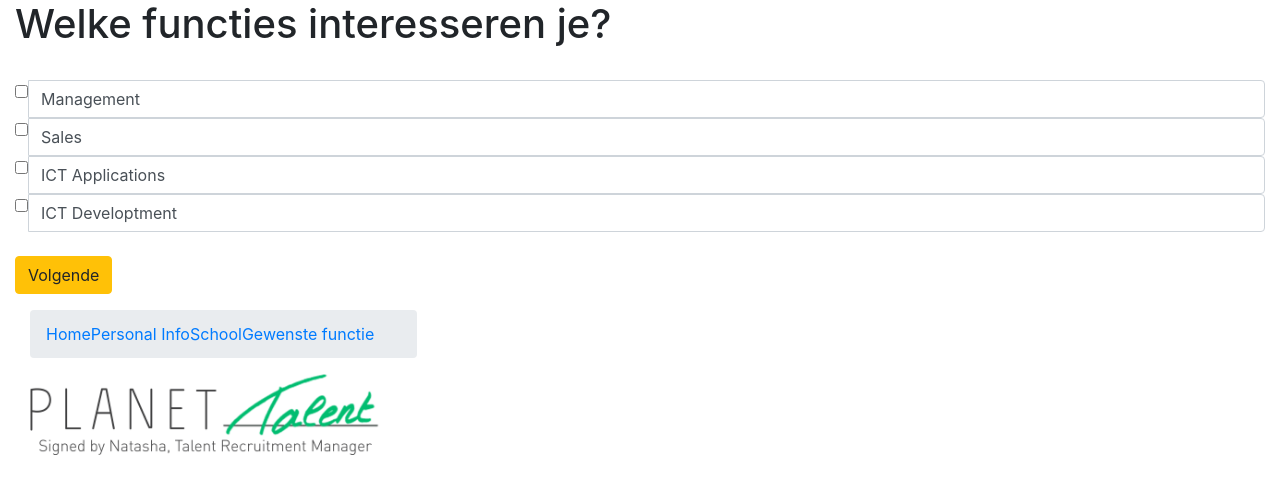
After one commit to Jan-PT/PT-Beurs-App, a CodeIgniter app: page /app_ci/index.php/beursapp/job in a window 1280 px wide. The commit adds this page. Shown: the top 494 px of the page. Run offline with CodeIgniter, Linux system fonts and the light colour scheme; some libraries are stand-ins or nearby versions.

Commit message:
Andere views toegevoegd, viewLoader gemaakt,...

```diff
--- a/app_ci/application/config/autoload.php
+++ b/app_ci/application/config/autoload.php
@@ -83,7 +83,7 @@ $autoload['drivers'] = array();
 |
 |	$autoload['helper'] = array('url', 'file');
 */
-$autoload['helper'] = array();
+$autoload['helper'] = array('url');
 
 /*
 | -------------------------------------------------------------------
--- a/app_ci/application/config/config.php
+++ b/app_ci/application/config/config.php
@@ -23,7 +23,7 @@ defined('BASEPATH') OR exit('No direct script access allowed');
 | a PHP script and you can easily do that on your own.
 |
 */
-$config['base_url'] = '';
+$config['base_url'] = 'http://127.0.0.1/app_ci/';
 
 /*
 |--------------------------------------------------------------------------
--- a/app_ci/application/controllers/Beursapp.php
+++ b/app_ci/application/controllers/Beursapp.php
@@ -20,9 +20,48 @@ class Beursapp extends CI_Controller {
 	 */
 	public function index()
 	{
-		$this->load->helper('url');
+		$this->home();
+	}
+
+	# View waarvan de studenten starten (moet nog aangepast worden)
+	public function home (){
+		$this->info();
+	}
+
+	# View met contact info van de student
+	public function info (){
+		$this->viewLoader('content/personal_info');
+	}
+
+	# View met de verschillende provincies
+	public function region (){
+		$this->viewLoader('content/region_selector');
+	}
+
+	# View met de scholen binnen de gekozen provincie
+	public function school(){
+		$this->viewLoader('content/school_selector');
+	}
+
+	# View met de mogelijke jobs
+	public function job(){
+		$this->viewLoader('content/job_selector');
+	}
+
+	# View met de type jobs (stage, vaste job)
+	public function type(){
+		$this->viewLoader('content/job_type');
+	}
+
+	# View met bedanking & melding succesvolle verwerking gegevens
+	public function processed(){
+		$this->viewLoader('content/data_processed');
+	}
+
+	public function viewLoader($content){
 		$this->load->view('templates/header');
-		$this->load->view('content/contact_info');
+		$this->load->view($content);
 		$this->load->view('templates/footer');
 	}
+
 }
--- /dev/null
+++ b/app_ci/application/views/content/data_processed.php
@@ -0,0 +1,6 @@
+<div id="header">
+    <h1>Hopelijk tot binnenkort!</h1>
+</div>
+<div class="panel-body">
+    <p>Bedankt. We hebben je gegevens successvol ontvangen en verwerkt. </p>
+</div>
--- /dev/null
+++ b/app_ci/application/views/content/job_selector.php
@@ -0,0 +1,36 @@
+<div id="header">
+	<h1>Welke functies interesseren je?</h1>
+</div>
+<div class="panel-body">
+	<div id="info" class="form-group">
+		<form>
+			<BR>
+			<div class="input-group">
+				<span class="input-group-addon">
+					<input type="checkbox" id="management" aria-label="...">
+				</span>
+				<label  class="form-control" aria-label="...">Management</label>
+			</div>
+			<div class="input-group">
+				<span class="input-group-addon">
+					<input type="checkbox" id="sales" aria-label="...">
+				</span>
+				<label  class="form-control" aria-label="...">Sales</label>
+			</div>
+			<div class="input-group">
+				<span class="input-group-addon">
+					<input type="checkbox" id="ict_applications" aria-label="...">
+				</span>
+				<label  class="form-control" aria-label="...">ICT Applications</label>
+			</div>
+			<div class="input-group">
+				<span class="input-group-addon">
+					<input type="checkbox" id="ict_development" aria-label="...">
+				</span>
+				<label  class="form-control" aria-label="...">ICT Developtment</label>
+			</div>
+			<BR>
+			<a href="<?php echo site_url('beursapp/type');?>" class="btn btn-warning">Volgende</a>
+		</form>
+	</div>
+</div>
--- a/app_ci/application/views/templates/footer.php
+++ b/app_ci/application/views/templates/footer.php
@@ -1,10 +1,10 @@
 			<div id="footer" class="panel-footer" style="background:white">
 				<div id="breadcrumbs" class="col-sm-4">
 					<ol class="breadcrumb">
-						<li class="active"><a href="index.html"> Home </a> </li>
-						<li><a href="index.html"> Personal Info </a> </li>
-						<li><a href="scherm2.html"> School </a> </li>
-						<li><a href="scherm5.html"> Gewenste functie </a> </li>
+						<li><a href="<?php echo site_url('beursapp/info');?>"> Home </a> </li>
+						<li><a href="<?php echo site_url('beursapp/info');?>"> Personal Info </a> </li>
+						<li><a href="<?php echo site_url('beursapp/region');?>"> School </a> </li>
+						<li><a href="<?php echo site_url('beursapp/job');?>"> Gewenste functie </a> </li>
 					</ol>
 				</div>
 				<img id="logo" class="col-sm-4">
--- a/app_ci/assets/js/other/random_logo.js
+++ b/app_ci/assets/js/other/random_logo.js
@@ -1,11 +1,7 @@
 window.onload = function(){
 	var rand = Math.floor((Math.random() * 9) + 1);
-	var src1 = "assets/images/logo/pt-logo-signed-";
+	var src1 = "http://127.0.0.1/app_ci/assets/images/logo/pt-logo-signed-";
 	var src2 = ".png";
 	var srcAll =  src1.concat(rand.toString(), src2);
-
-	//var logo = document.getElementById(logo);
-	//logo.src = srcAll;
-
 	document.getElementById("logo").src =  srcAll;
 }
```
Also changed, not shown: app_ci/application/views/content/job_type.php (added, +29 -0 lines), app_ci/application/views/content/personal_info.php (added, +22 -0 lines), app_ci/application/views/content/region_selector.php (added, +19 -0 lines), app_ci/application/views/content/school_selector.php (added, +19 -0 lines), app_ci/assets/js/other/index.html (added, +11 -0 lines), app_ci/application/views/content/start_page.php (added).
